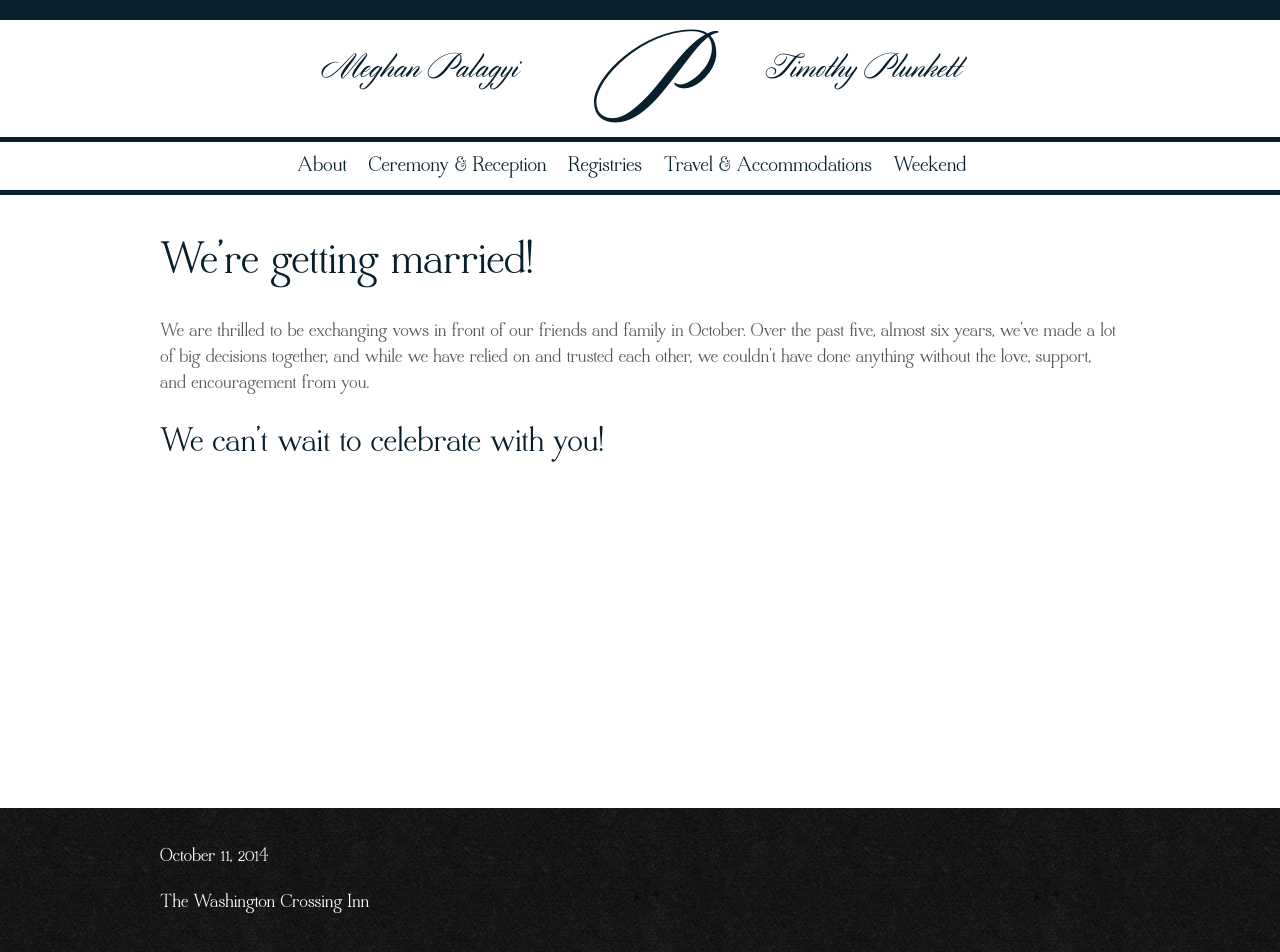
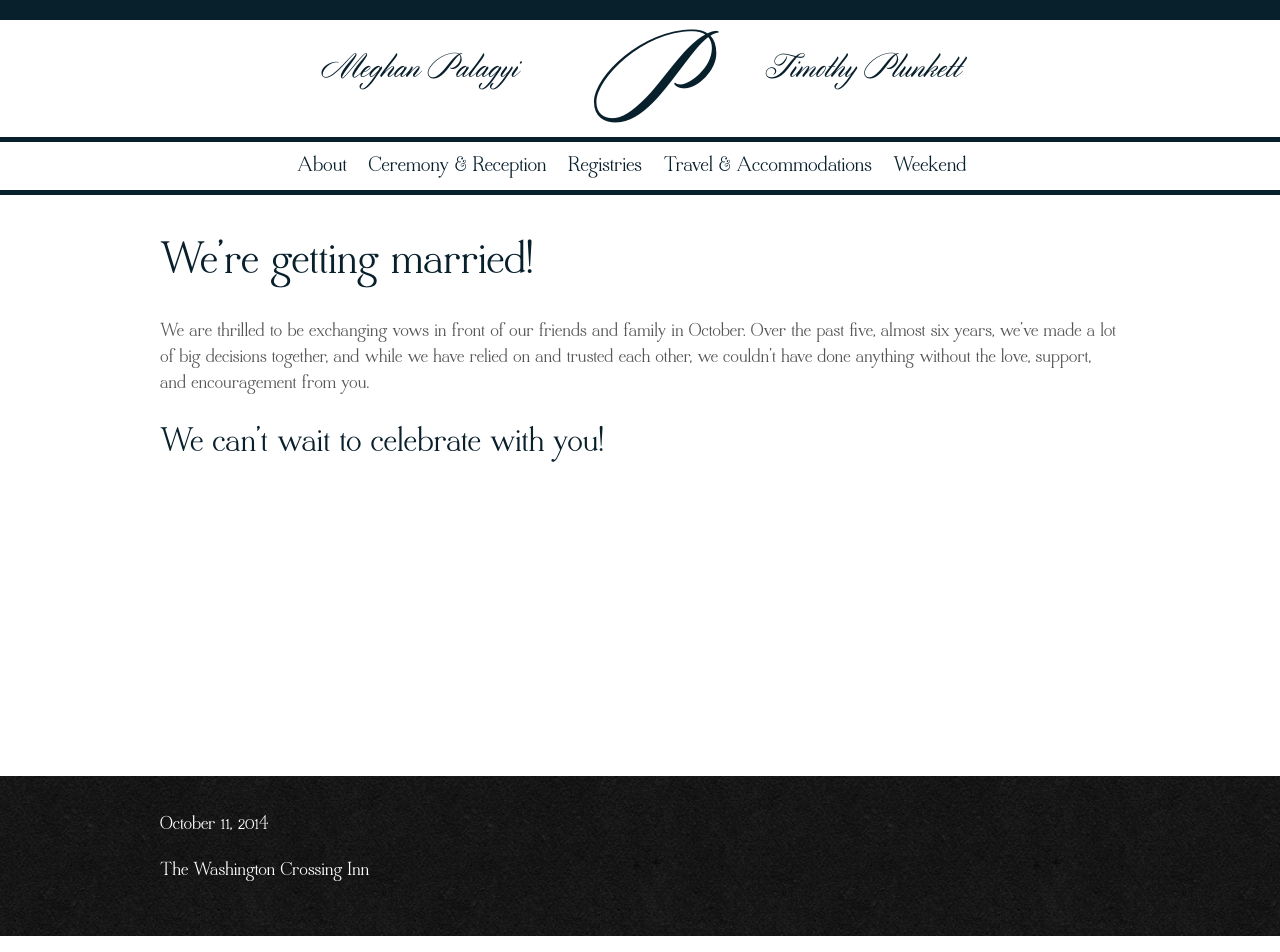
Before and after one commit to timplunkett/meghanandtim.us, a Jekyll site: the page built from index.md, in a window 1280 px wide. Built offline with Jekyll 4.4.1, drawn with Linux system fonts in a browser that asks for light colours.

Commit message:
Fix sticky footer

```diff
--- a/_sass/partials/_design.sass
+++ b/_sass/partials/_design.sass
@@ -39,5 +39,6 @@
   +background(image_url("black-paper.png") repeat-x)
   color: $white
   padding: $padding-top-bottom
+  padding-bottom: 0
   .contact
     font-size: 1.15em
--- a/_sass/partials/_variables.sass
+++ b/_sass/partials/_variables.sass
@@ -11,7 +11,7 @@
 
 // Spacing
 $padding-top-bottom: 1em 0
-$footer-offset: 7rem
+$footer-offset: 9rem
 
 // Fonts
 $font-sans: "Quaver Sans", "Arial", "Helevtica", sans-serif
--- a/stylesheets/screen.css
+++ b/stylesheets/screen.css
@@ -167,6 +167,7 @@
   background: url('../images/black-paper.png') repeat-x;
   color: white;
   padding: 1em 0;
+  padding-bottom: 0;
 }
 footer .contact {
   font-size: 1.15em;
@@ -181,14 +182,14 @@
   min-height: 100%;
   height: auto !important;
   height: 100%;
-  margin-bottom: -7rem;
+  margin-bottom: -9rem;
 }
 #root #root_footer {
-  height: 7rem;
+  height: 9rem;
 }
 
 #footer {
   clear: both;
   position: relative;
-  height: 7rem;
+  height: 9rem;
 }
```
